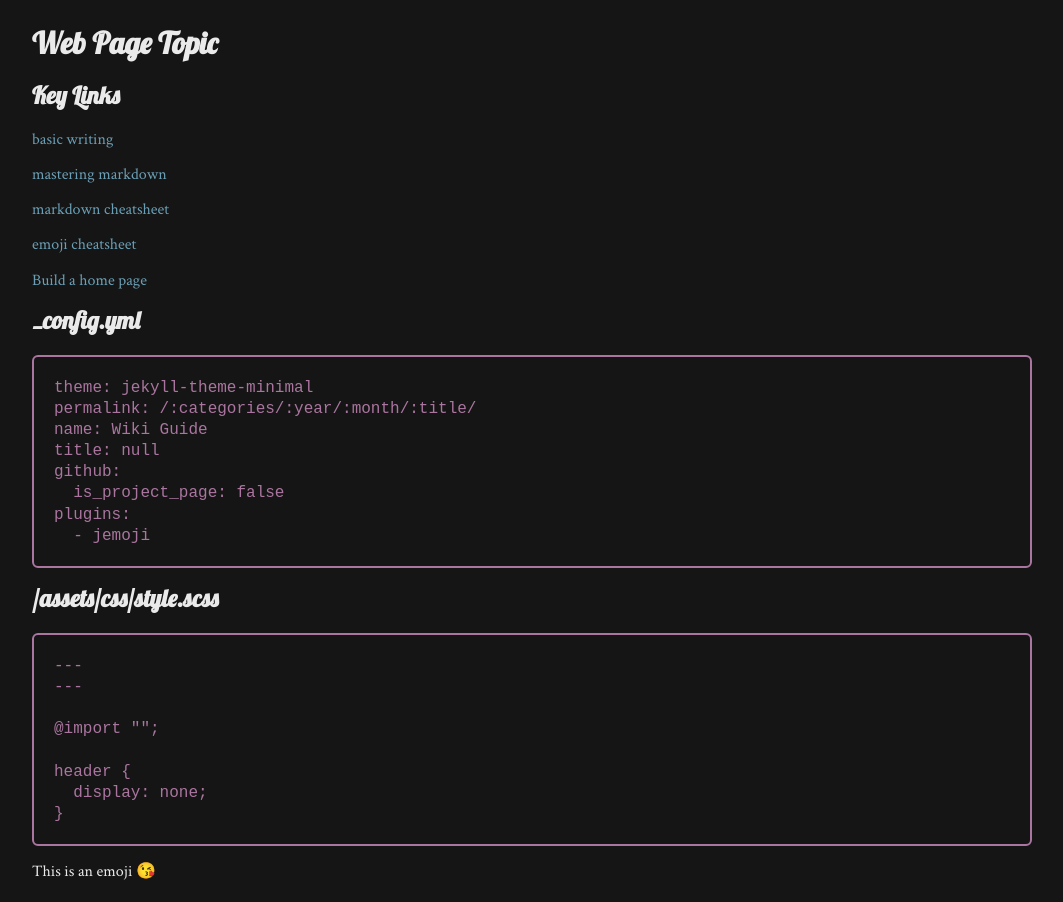
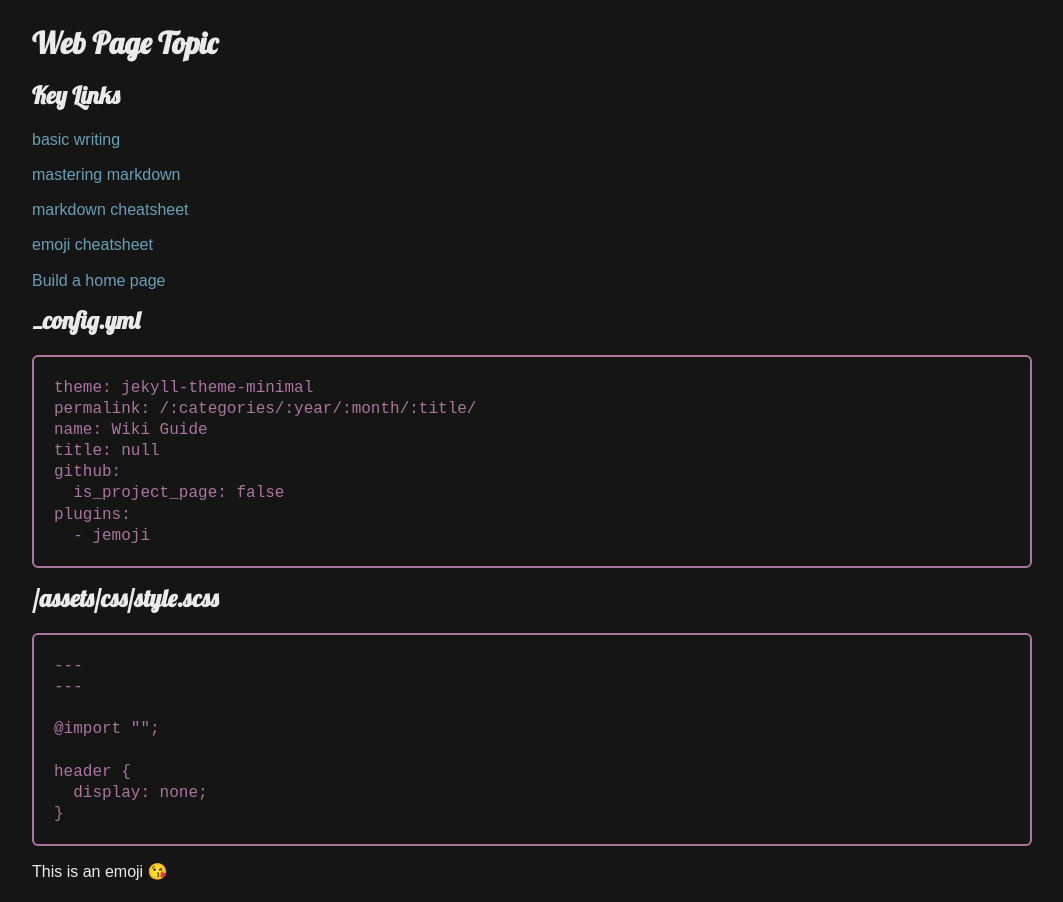
Before and after one commit to profphillips/wikibasics, a Jekyll site: the page built from index.md, in a window 1280 px wide. Shown: the whole page, without its empty margins (108-1171 px from the left). Built offline with Jekyll 4.4.1, drawn with Linux system fonts in a browser that asks for light colours; emoji names are drawn with the system emoji font; our own code applies the rules of GitHub Pages for plain Markdown files.

Commit message:
Update style.scss

```diff
--- a/assets/css/style.scss
+++ b/assets/css/style.scss
@@ -66,9 +66,9 @@ body {
   background-color: $background-color;
   padding: 0;
   //font-family: $body-font-family;
-  font-family: "Crimson Text";
+  //font-family: "Crimson Text";
     //font-family: serif;
-  font-size: 100%;
+  //font-size: 100%;
   //font-size: 16px;
   line-height: 1.2;
 }
```
